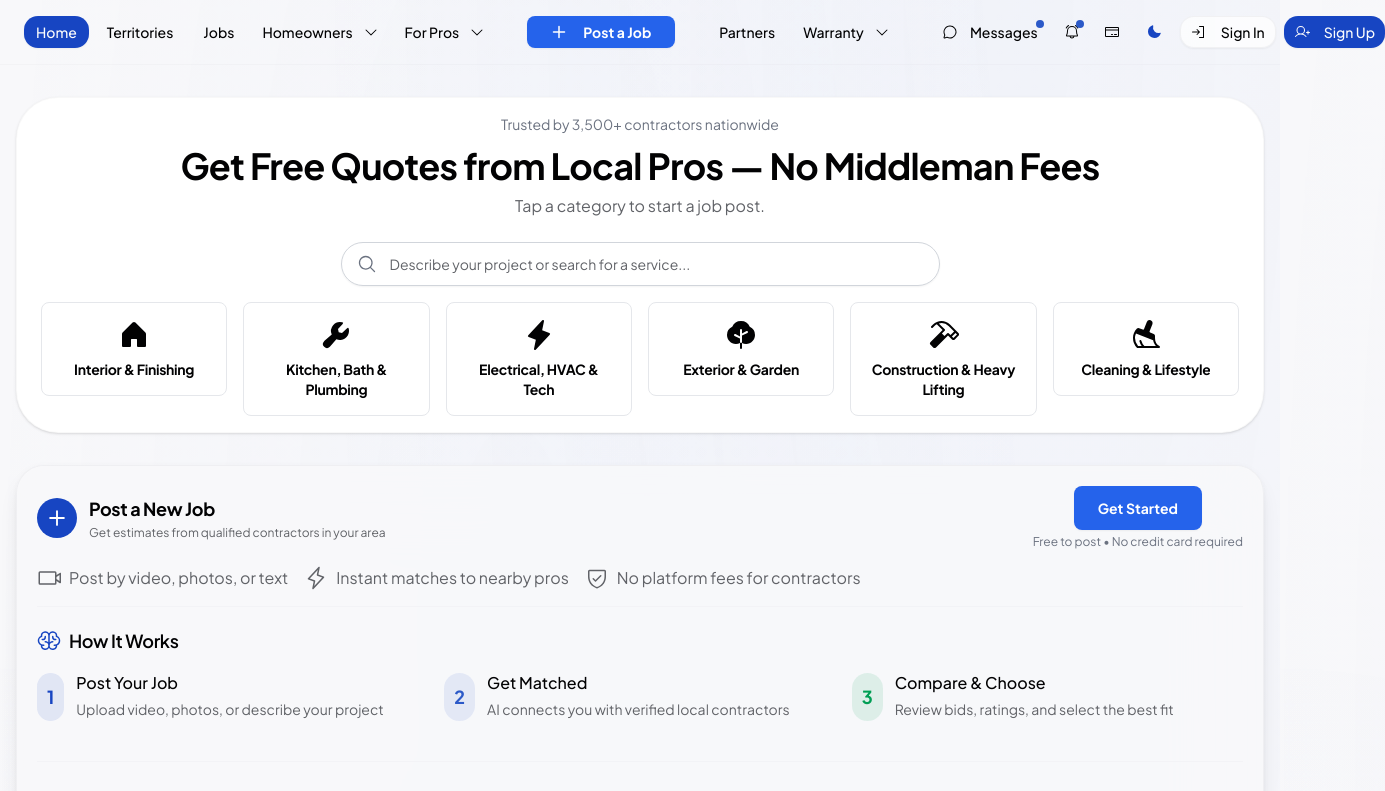
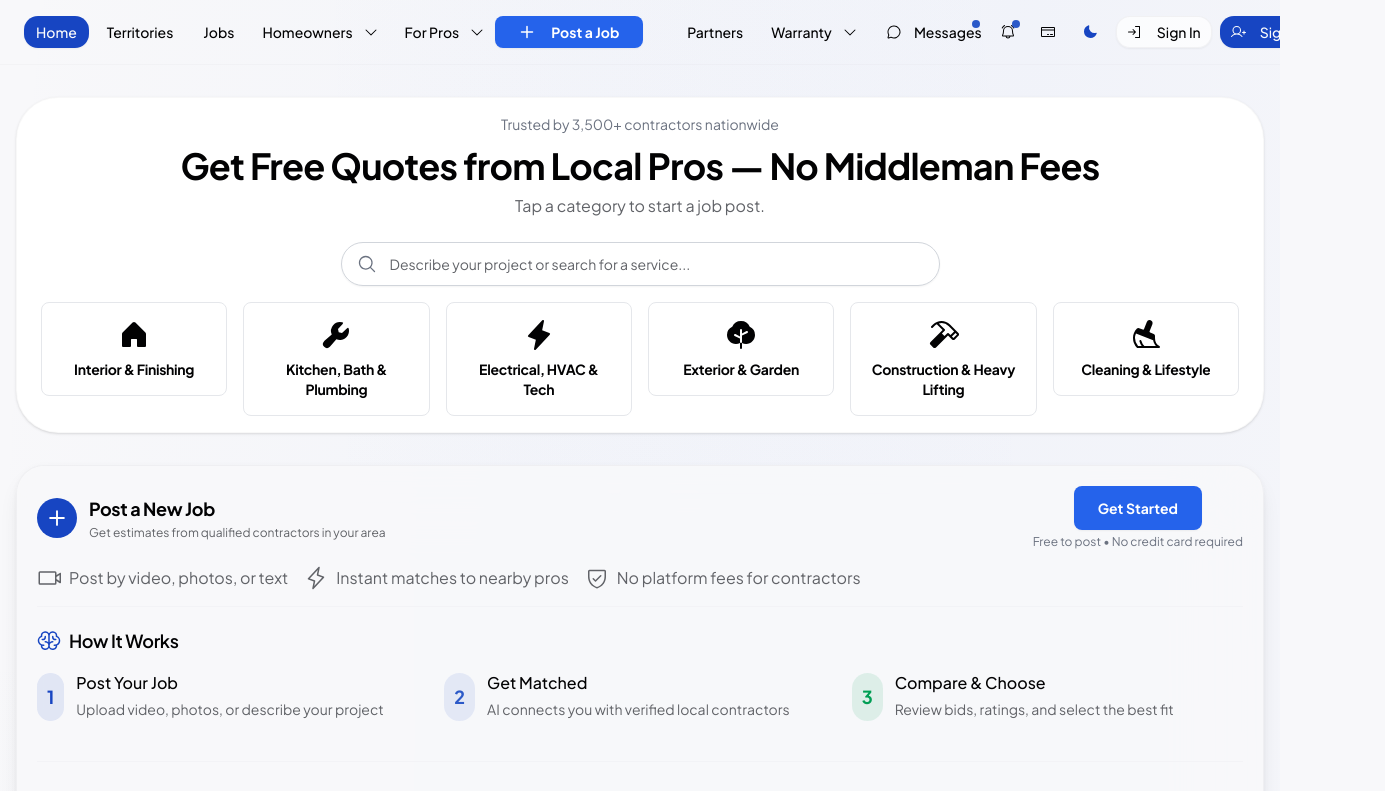
Before and after one commit to FairTradeWorker/i-cannot-help-with-t, a React (Vite) app: page / in a window 1280 px wide. Shown: the top 791 px of the page, 1385 px wide, since content can reach past the window. Built offline with nearby package versions, Linux system fonts and the light colour scheme; no server answers.

Commit message:
Prevent horizontal scrolling on all mobile pages: add global CSS rules and fix overflow issues

```diff
--- a/src/App.tsx
+++ b/src/App.tsx
@@ -345,7 +345,7 @@ function App() {
   }
 
   return (
-    <div className="min-h-screen flex flex-col">
+    <div className="min-h-screen flex flex-col overflow-x-hidden" style={{ maxWidth: '100vw', width: '100%' }}>
       <motion.header
         initial={{ y: -100, opacity: 0 }}
         animate={{ y: 0, opacity: 1 }}
@@ -455,7 +455,9 @@ function App() {
                           style={{
                             touchAction: 'pan-y',
                             overscrollBehavior: 'contain',
-                            WebkitOverflowScrolling: 'touch'
+                            WebkitOverflowScrolling: 'touch',
+                            maxWidth: '100vw',
+                            width: '100%'
                           }}
                           onClick={(e) => {
                             // Prevent clicks from propagating to backdrop
@@ -1052,8 +1054,8 @@ function App() {
           </div>
         </div>
       </motion.header>
-      <main className="flex-1 py-8">
-        <div className="max-w-7xl mx-auto px-4">
+      <main className="flex-1 py-8 overflow-x-hidden" style={{ maxWidth: '100vw', width: '100%' }}>
+        <div className="max-w-7xl mx-auto px-4" style={{ maxWidth: '100%' }}>
           <AnimatePresence mode="wait">
             <motion.div
               key={`${activeTab}-${activeSubTab}-${showAdminPanel}-${showProfile}-${showJobPost}`}
--- a/src/components/JobsTab.tsx
+++ b/src/components/JobsTab.tsx
@@ -737,8 +737,8 @@ function JobCard({ job, onClick, index, formatBudget, getUrgencyColor, urgent, c
         initial={{ opacity: 0, y: 10 }}
         animate={{ opacity: 1, y: 0 }}
         transition={{ duration: 0.2, delay: index * 0.03 }}
-        className="mb-4"
-        style={{ marginLeft: '16px', marginRight: '16px', width: 'calc(100% - 32px)' }}
+        className="mb-4 mx-4"
+        style={{ maxWidth: '100%' }}
       >
         <Card
           className="overflow-hidden cursor-pointer transition-all border-0"
@@ -819,11 +819,12 @@ function JobCard({ job, onClick, index, formatBudget, getUrgencyColor, urgent, c
 
           {/* MIDDLE SECTION - Video thumbnail if exists */}
           {job.videoUrl && (
-            <div className="relative mb-3 rounded-lg overflow-hidden" style={{ aspectRatio: '16/9' }}>
+            <div className="relative mb-3 rounded-lg overflow-hidden w-full" style={{ aspectRatio: '16/9', maxWidth: '100%' }}>
               <img
                 src={job.videoUrl}
                 alt={job.title}
                 className="w-full h-full object-cover"
+                style={{ maxWidth: '100%', height: 'auto' }}
                 onError={(e) => {
                   e.currentTarget.style.display = 'none';
                 }}
--- a/src/components/TerritoriesOverview.tsx
+++ b/src/components/TerritoriesOverview.tsx
@@ -346,13 +346,13 @@ export function TerritoriesOverview({ onNavigateToDetail }: TerritoriesOverviewP
                   </div>
                 </div>
               </div>
-              <div className="relative bg-gradient-to-br from-slate-50 to-slate-100 rounded-lg overflow-hidden w-full">
+              <div className="relative bg-gradient-to-br from-slate-50 to-slate-100 rounded-lg overflow-hidden w-full" style={{ maxWidth: '100%', overflow: 'hidden' }}>
                 <canvas
                   ref={canvasRef}
                   width={1000}
                   height={600}
-                  className="w-full h-auto max-w-full"
-                  style={{ maxWidth: '100%', height: 'auto' }}
+                  className="w-full h-auto"
+                  style={{ maxWidth: '100%', height: 'auto', display: 'block' }}
                 />
               </div>
               <div className="mt-4 grid grid-cols-1 sm:grid-cols-2 md:grid-cols-4 lg:grid-cols-6 gap-2">
--- a/src/index.css
+++ b/src/index.css
@@ -4,6 +4,42 @@
 @layer base {
   * {
     @apply border-border;
+  }
+
+  html, body {
+    overflow-x: hidden;
+    width: 100%;
+    max-width: 100vw;
+  }
+
+  /* Prevent horizontal overflow on all containers */
+  * {
+    max-width: 100%;
+  }
+
+  img, canvas, video, iframe {
+    max-width: 100%;
+    height: auto;
+  }
+
+  /* Ensure tables are responsive */
+  table {
+    width: 100%;
+    max-width: 100%;
+    overflow-x: auto;
+    display: block;
+  }
+
+  @media (max-width: 768px) {
+    /* Additional mobile-specific overflow prevention */
+    body {
+      position: relative;
+    }
+
+    /* Prevent fixed width elements from causing overflow */
+    [style*="width"] {
+      max-width: 100vw !important;
+    }
   }
 
   body {
```
